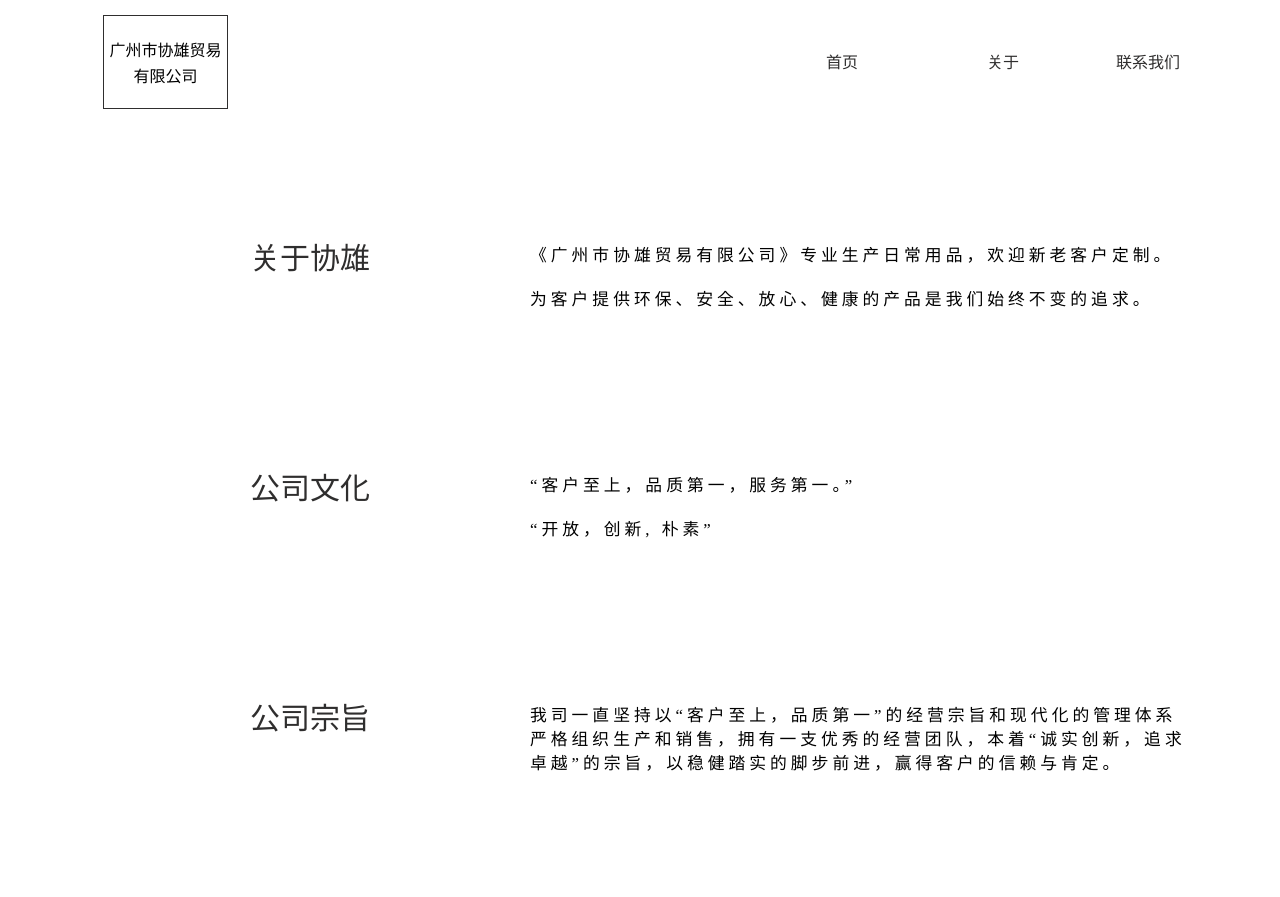
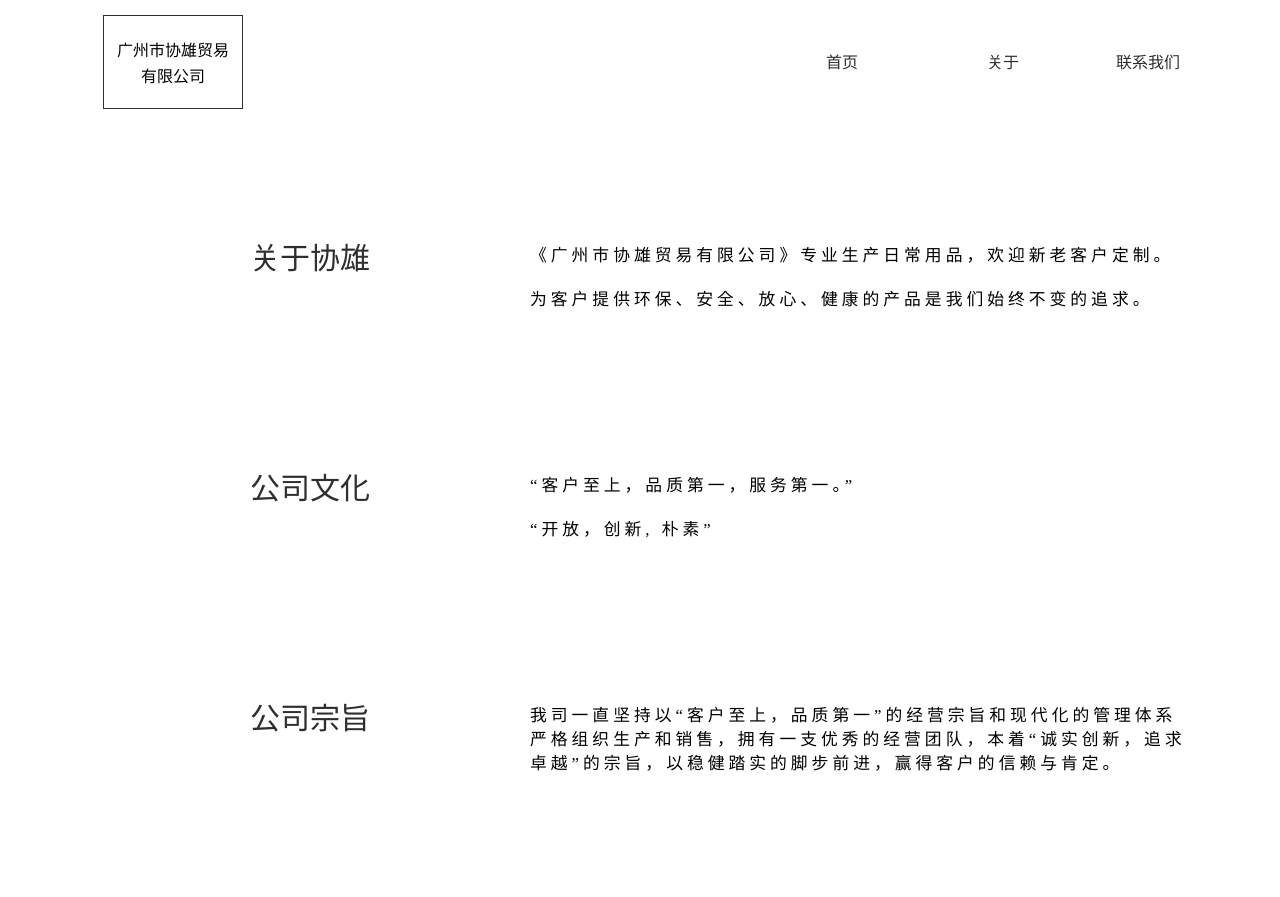
Before and after one commit to yeluojun/sj, a website built with webpack: page views/about/index.html in a window 1280 px wide. Shown: the top 897 px of the page. Built offline with nearby package versions, Linux system fonts and the light colour scheme.

Commit message:
修改css

```diff
--- a/css/index.css
+++ b/css/index.css
@@ -11,7 +11,7 @@
   z-index: 100;
 }
 .header .logo {
-	width: 125px;
+	width: 140px;
 	left: 103px;
   height: 94px;
   top: 15px;
```
